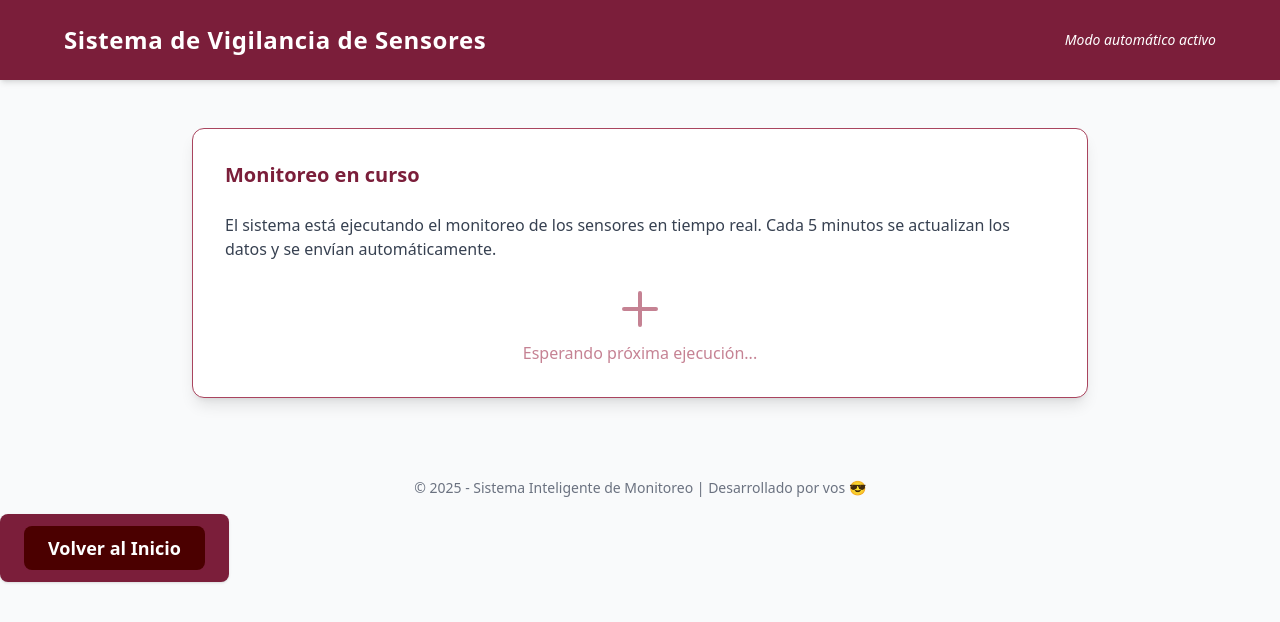
After one commit to Fergago20/Prototipo_cuido_planta, a Flask app: template templates/vigilante.html in a window 1280 px wide. The commit adds this page. Shown: the top 622 px of the page. Run offline with Flask 3, Linux system fonts and the light colour scheme; the template is opened without the code that fills it, so the values that code supplies are empty; some libraries are stand-ins or nearby versions.

Commit message:
asdadsdafe

```diff
--- a/app.py
+++ b/app.py
@@ -2,6 +2,9 @@ from flask import Flask, request, jsonify, render_template
 from controller.bluetooth import BluetoothLogica
 from controller.logica import Logica
 from controller.n8n import N8nLogica
+import time
+
+
 app = Flask(__name__)
 bluetooth_logica = BluetoothLogica()
 logica = Logica()
@@ -19,16 +22,21 @@ def datos_actuales():
         return render_template('datos_actuales.html', datos=None, error=resultado[1])
 
     try:
+
         resultado = resultado[1]
-        humedad, temperatura_ambiente, temperatura_objeto, humedad_suelo, fecha_revision = resultado.split(',')
-        datos = {
-            'humedad': humedad,
-            'temperatura_ambiente': temperatura_ambiente,
-            'temperatura_objeto': temperatura_objeto,
-            'humedad_suelo': humedad_suelo,
-            'fecha_revision': fecha_revision
-        }
-        return render_template('datos_actuales.html', datos=datos)
+        if len(resultado.split(',')) == 5:
+            humedad, temperatura_ambiente, temperatura_objeto, humedad_suelo, fecha_revision = resultado.split(',')
+            datos = {
+                'humedad': humedad,
+                'temperatura_ambiente': temperatura_ambiente,
+                'temperatura_objeto': temperatura_objeto,
+                'humedad_suelo': humedad_suelo,
+                'fecha_revision': fecha_revision
+            }
+            return render_template('datos_actuales.html', datos=datos)
+        else:
+            return render_template('datos_actuales.html', datos=None, error="Datos incompletos o inválidos")
+
     except Exception as e:
         return render_template('datos_actuales.html', datos=None, error="Error al procesar los datos: " + str(e))
 
@@ -64,7 +72,7 @@ def enviar_datos():
     # Obtener y validar los datos
     resultado = logica.guardar_datos()
     if not resultado[0]:
-        return jsonify({'error': data[1]}), 400
+        return jsonify({'error': resultado[1]}), 400
 
     resultado = resultado[1]
     humedad, temperatura_ambiente, temperatura_objeto, humedad_suelo, fecha_revision = resultado.split(',')
@@ -76,7 +84,6 @@ def enviar_datos():
         'fecha_revision': fecha_revision
     }
 
-    print("Enviando datos a n8n:", datos)
 
     # Enviar a N8N
     response = n8n.enviar_datos(datos)
@@ -102,6 +109,28 @@ def exito_datos():
 def error_datos():
     return render_template('error_datos.html')
 
+@app.route('/vigilante', methods=['GET'])
+def vigilante():
+    try:
+        while True:
+            resultado = logica.guardar_datos()
+            if resultado[0]:
+                datos = resultado[1]
+                humedad, temperatura_ambiente, temperatura_objeto, humedad_suelo, fecha_revision = datos.split(',')
+                datos_dict = {
+                    'humedad': humedad,
+                    'temperatura_ambiente': temperatura_ambiente,
+                    'temperatura_objeto': temperatura_objeto,
+                    'humedad_suelo': humedad_suelo,
+                    'fecha_revision': fecha_revision
+                }
+                n8n.enviar_datos(datos_dict)
+                return render_template('vigilante.html', datos=datos_dict)
+            else:
+                return render_template('error_datos.html', error="Datos inválidos o no disponibles")
+            time.sleep(300)
+    except Exception as e:
+        return render_template('error_datos.html', error=str(e))
 
 if __name__ == '__main__':
     app.run(debug=True)
--- a/templates/index.html
+++ b/templates/index.html
@@ -22,6 +22,9 @@
             <a href="/n8n" class="block bg-[#4B0000] text-white px-6 py-2 rounded-lg hover:bg-black text-center">
                 Interfaz Webhook - n8n
             </a>
+            <a href="/vigilante" class="block bg-[#4B0000] text-white px-6 py-2 rounded-lg hover:bg-black text-center">
+                Modo Vigilante
+            </a>
         </div>
     </div>
 </body>
--- /dev/null
+++ b/templates/vigilante.html
@@ -0,0 +1,50 @@
+<!DOCTYPE html>
+<html lang="es">
+<head>
+    <meta charset="UTF-8" />
+    <meta name="viewport" content="width=device-width, initial-scale=1.0"/>
+    <title>Vigilante de Sensores</title>
+    <script src="https://cdn.tailwindcss.com"></script>
+    <style>
+        :root {
+            --vino: #7B1E3A;
+            --vino-suave: #a9445e;
+        }
+    </style>
+</head>
+<body class="bg-gray-50 text-gray-800 font-sans">
+
+    <header class="bg-[color:var(--vino)] text-white shadow-md p-6">
+        <div class="max-w-6xl mx-auto flex items-center justify-between">
+            <h1 class="text-2xl font-bold tracking-wide">Sistema de Vigilancia de Sensores</h1>
+            <span class="text-sm italic">Modo automático activo</span>
+        </div>
+    </header>
+
+    <main class="max-w-4xl mx-auto mt-12 bg-white rounded-xl shadow-lg p-8 border border-[color:var(--vino-suave)]">
+        <h2 class="text-xl font-semibold mb-6 text-[color:var(--vino)]">Monitoreo en curso</h2>
+        <p class="text-gray-700">
+            El sistema está ejecutando el monitoreo de los sensores en tiempo real.
+            Cada 5 minutos se actualizan los datos y se envían automáticamente.
+        </p>
+        <div class="mt-6">
+            <div class="animate-pulse text-center text-[color:var(--vino-suave)]">
+                <svg class="w-12 h-12 mx-auto" fill="none" stroke="currentColor" viewBox="0 0 24 24">
+                    <path stroke-linecap="round" stroke-linejoin="round" stroke-width="2"
+                        d="M12 4v16m8-8H4" />
+                </svg>
+                <p class="mt-2">Esperando próxima ejecución...</p>
+            </div>
+        </div>
+    </main>
+
+    <footer class="mt-20 text-center text-sm text-gray-500 pb-4">
+        &copy; 2025 - Sistema Inteligente de Monitoreo | Desarrollado por vos 😎
+    </footer>
+    <button class="bg-[var(--vino)] text-white px-6 py-3 text-lg font-semibold rounded-lg shadow hover:bg-red-900 transition-all flex items-center justify-center gap-2">
+        <a href="/" class="block bg-[#4B0000] text-white px-6 py-2 rounded-lg hover:bg-black text-center">
+                Volver al Inicio
+            </a>
+      </button>
+</body>
+</html>
```
Also changed, not shown: datos.txt (+1 -1 lines).
